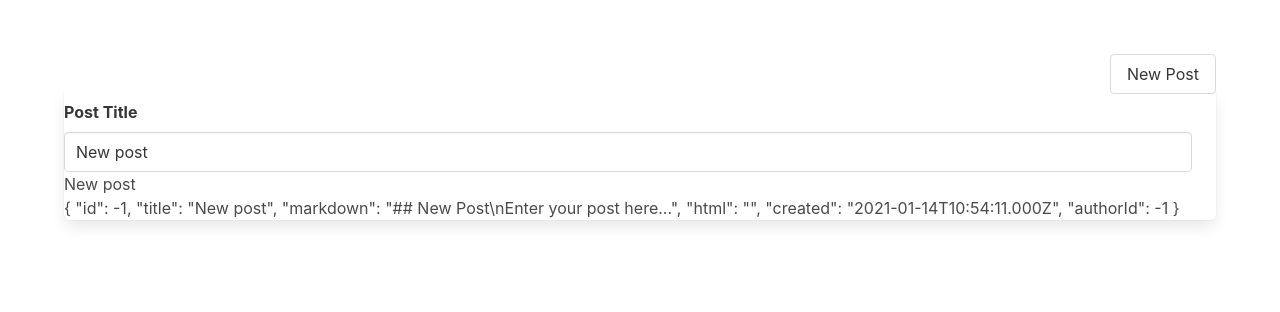
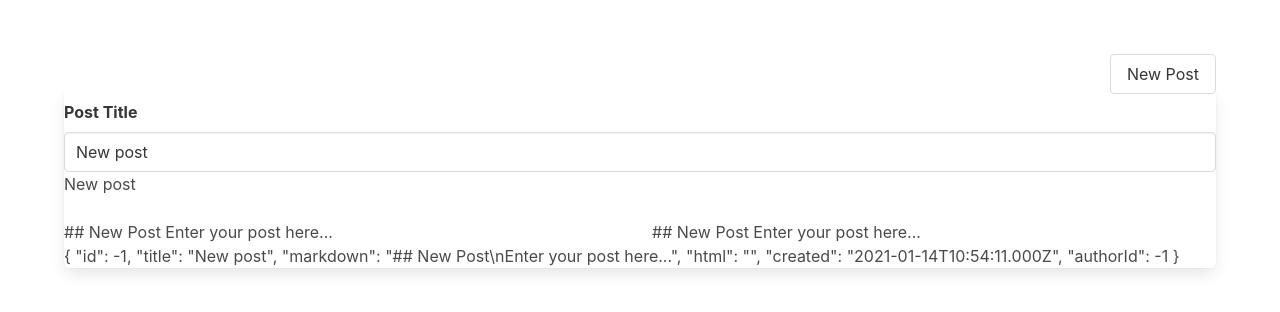
Before and after one commit to darknessnerd/vue3_composition_api, a Vue app: page /posts/new in a window 1280 px wide. Shown: the top 312 px of the page. Built offline with nearby package versions, Linux system fonts and the light colour scheme.

Commit message:
rendering markdow

```diff
--- a/src/components/PostWriter.vue
+++ b/src/components/PostWriter.vue
@@ -9,12 +9,16 @@
         </div>
       </div>
     </div>
-    <div class="columns">
-      <div class="column is-one-half">
-        <div contenteditable id="markdown" ref="contentEditable"/>
-      </div>
-      <div class="column is-one-half">
-      </div>
+  </div>
+  <div class="columns">
+    <div class="column is-one-half">
+      <div contenteditable
+           id="markdown"
+           ref="contentEditable"
+           @input="handleEdit"/>
+    </div>
+    <div class="column is-one-half">
+      {{ markdown }}
     </div>
   </div>
 </template>
@@ -31,13 +35,20 @@ export default defineComponent({
   setup(props) {
     const title = ref(props.post.title);
     const contentEditable = ref(null);
+    const markdown = ref(props.post.markdown);
     console.log(contentEditable);
     onMounted(() => {
-      console.log(contentEditable);
+      contentEditable.value.innerHTML = markdown.value;
     });
+
+    const handleEdit = () => {
+      markdown.value = contentEditable.value.innerText;
+    };
     return {
       title,
       contentEditable,
+      markdown,
+      handleEdit,
     };
   },
 });
```
